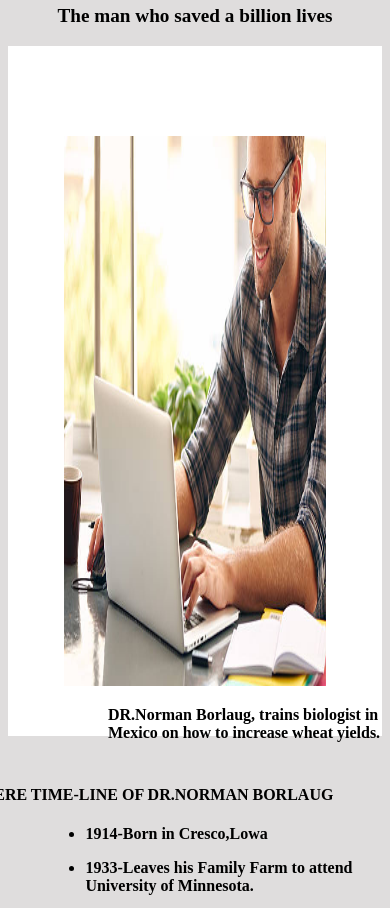
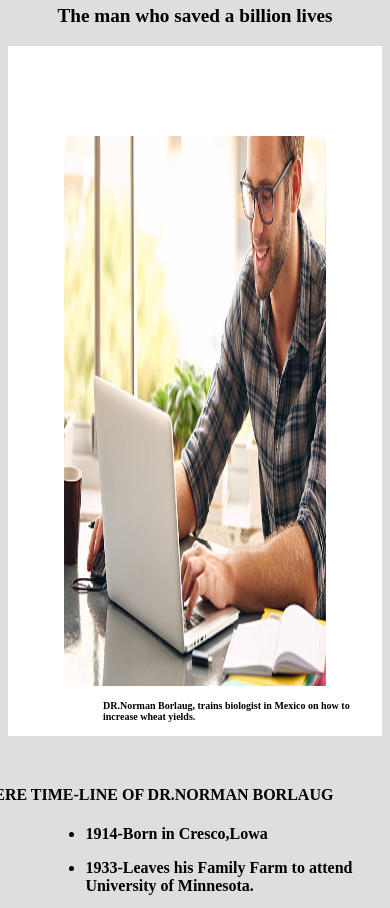
Before and after one commit to precawise/DR-Norman-Tribute, a plain HTML site: page index.html in a window 390 px wide. Shown: the part 165-1073 px from the top of the page. Drawn offline with Linux system fonts and the light colour scheme.

Commit message:
second commit

```diff
--- a/tribute.css
+++ b/tribute.css
@@ -68,7 +68,8 @@ footer{
         padding-left: 95px;
         /* width:5%; */
         /* line-break:none; */
-        margin-inline-start:5px;
+        font-size: 10px;
+        padding-top:-10px;
         /* margin-left:-100px; */
     }
     #tribute-info{
```
Also changed, not shown: index.html (renamed from tribute.html).
